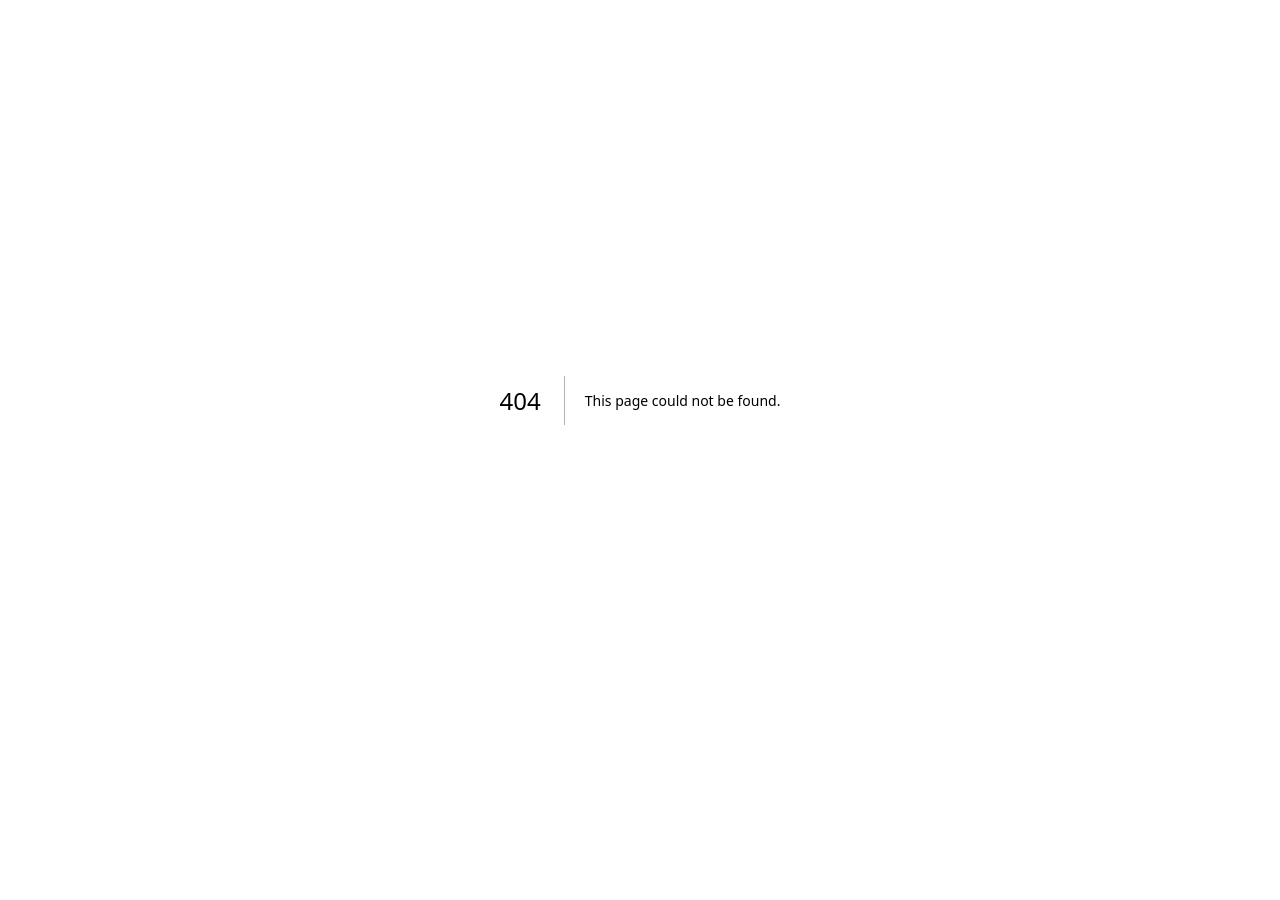
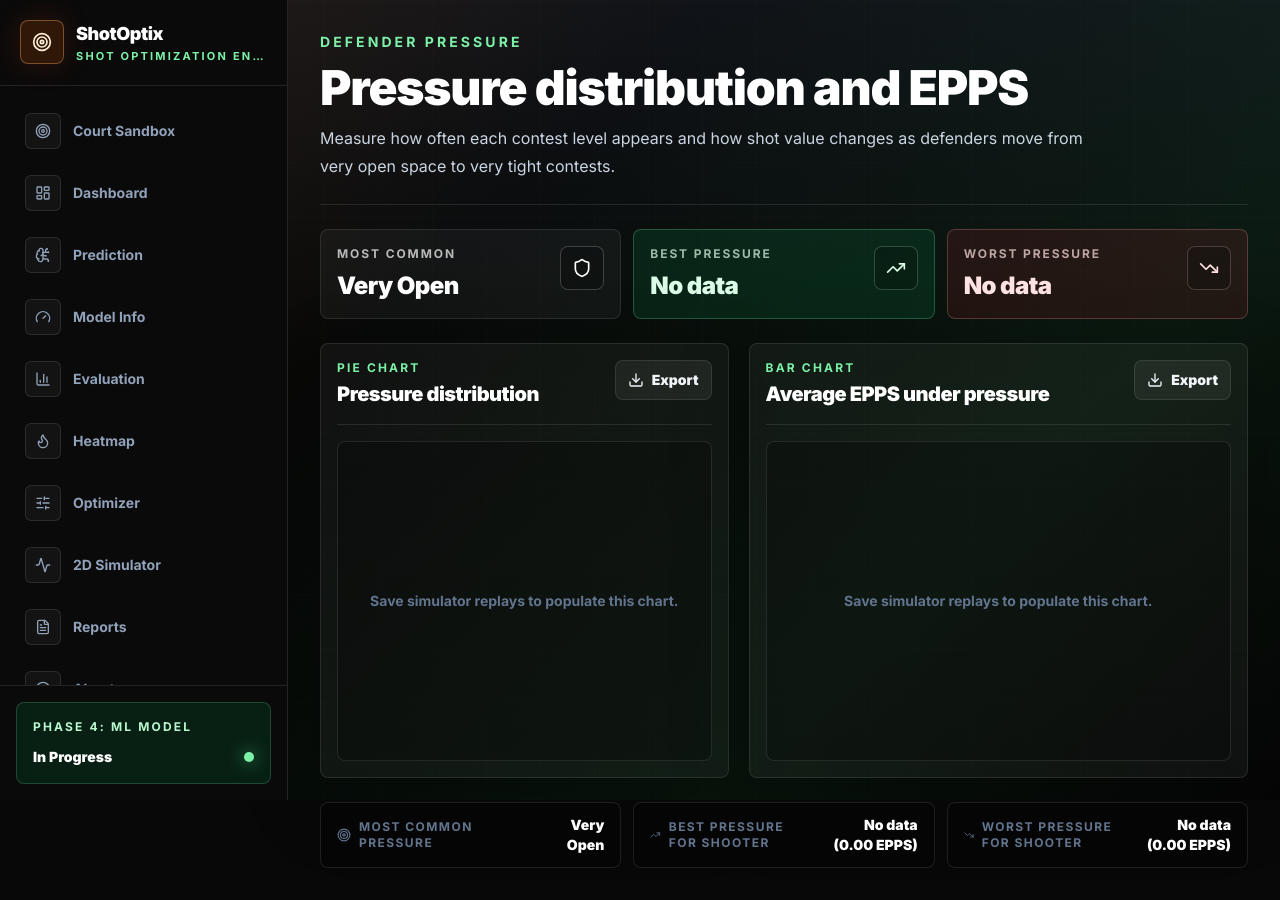
Before and after one commit to Rabin935/shot-optimizing-engine, a Next.js app in the folder frontend/: page /analytics/pressure in a window 1280 px wide. Before the commit this address had no page. Before the commit the page ends 800 px from the top, so only its background shows below. Built offline with nearby package versions, Linux system fonts and the light colour scheme.

Commit message:
feat: add defender pressure analytics

```diff
--- /dev/null
+++ b/frontend/app/analytics/pressure/page.tsx
@@ -0,0 +1,17 @@
+import type { Metadata } from "next";
+import { DefenderPressureAnalytics } from "@/components/analytics/DefenderPressureAnalytics";
+import { AppShell } from "@/components/layout/AppShell";
+
+export const metadata: Metadata = {
+  title: "Pressure Analytics | ShotOptix",
+  description: "ShotOptix defender pressure distribution and EPPS analytics.",
+};
+
+export default function PressureAnalyticsPage() {
+  // Keep route files server-side and isolate chart interactivity in the component.
+  return (
+    <AppShell>
+      <DefenderPressureAnalytics />
+    </AppShell>
+  );
+}
--- /dev/null
+++ b/frontend/components/analytics/DefenderPressureAnalytics.tsx
@@ -0,0 +1,160 @@
+"use client";
+
+import { Shield, Target, TrendingDown, TrendingUp } from "lucide-react";
+import type { ReactNode } from "react";
+import { useMemo } from "react";
+import {
+  Bar,
+  BarChart,
+  CartesianGrid,
+  Cell,
+  Pie,
+  PieChart,
+  Tooltip,
+  XAxis,
+  YAxis,
+} from "recharts";
+import { AnalyticsCard, ChartContainer, ExportChartButton, StatCard } from "@/components/charts";
+import { formatDecimal } from "@/lib/analytics/formatters";
+import {
+  buildPressureAnalytics,
+  getBestPressure,
+  getMostCommonPressure,
+  getWorstPressure,
+  replayHistoryToAnalyticsShots,
+} from "@/lib/analytics/transforms";
+import { useShotStore } from "@/store/useShotStore";
+import type { PressureDatum } from "@/types/charts";
+
+const pressureColors = ["#86efac", "#60a5fa", "#facc15", "#fb923c", "#f87171"];
+
+export function DefenderPressureAnalytics() {
+  const replayHistory = useShotStore((state) => state.replayHistory);
+  const shots = useMemo(
+    () => replayHistoryToAnalyticsShots(replayHistory),
+    [replayHistory],
+  );
+  const pressureRows = useMemo(() => buildPressureAnalytics(shots), [shots]);
+  const mostCommon = getMostCommonPressure(pressureRows);
+  const bestPressure = getBestPressure(pressureRows);
+  const worstPressure = getWorstPressure(pressureRows);
+
+  return (
+    <section className="grid gap-6">
+      <header className="flex flex-col gap-3 border-b border-white/10 pb-6">
+        <p className="text-sm font-bold uppercase tracking-[0.22em] text-green-300">
+          Defender Pressure
+        </p>
+        <h1 className="text-3xl font-black tracking-tight text-white sm:text-5xl">
+          Pressure distribution and EPPS
+        </h1>
+        <p className="max-w-3xl text-base leading-7 text-slate-300">
+          Measure how often each contest level appears and how shot value changes
+          as defenders move from very open space to very tight contests.
+        </p>
+      </header>
+
+      <div className="grid gap-3 md:grid-cols-3">
+        <StatCard icon={<Shield className="size-5" />} label="Most Common" value={mostCommon?.pressure ?? "No data"} />
+        <StatCard icon={<TrendingUp className="size-5" />} label="Best Pressure" value={bestPressure?.pressure ?? "No data"} tone="green" />
+        <StatCard icon={<TrendingDown className="size-5" />} label="Worst Pressure" value={worstPressure?.pressure ?? "No data"} tone="red" />
+      </div>
+
+      <div className="grid gap-5 xl:grid-cols-[0.9fr_1.1fr]">
+        <AnalyticsCard
+          action={<ExportChartButton data={pressureRows} filename="shotoptix-pressure-distribution" />}
+          eyebrow="Pie Chart"
+          title="Pressure distribution"
+        >
+          <ChartContainer empty={!shots.length}>
+            <PieChart>
+              <Pie
+                data={pressureRows}
+                dataKey="count"
+                innerRadius={64}
+                nameKey="pressure"
+                outerRadius={108}
+                paddingAngle={3}
+              >
+                {pressureRows.map((row, index) => (
+                  <Cell key={row.pressure} fill={pressureColors[index]} />
+                ))}
+              </Pie>
+              <Tooltip content={<PressureTooltip />} />
+            </PieChart>
+          </ChartContainer>
+        </AnalyticsCard>
+
+        <AnalyticsCard
+          action={<ExportChartButton data={pressureRows} filename="shotoptix-pressure-epps" />}
+          eyebrow="Bar Chart"
+          title="Average EPPS under pressure"
+        >
+          <ChartContainer empty={!shots.length}>
+            <BarChart data={pressureRows} margin={{ bottom: 12, left: 0, right: 16, top: 16 }}>
+              <CartesianGrid stroke="rgba(255,255,255,0.09)" strokeDasharray="4 4" />
+              <XAxis dataKey="pressure" stroke="#94a3b8" tick={{ fill: "#94a3b8", fontSize: 11, fontWeight: 800 }} tickLine={false} />
+              <YAxis stroke="#94a3b8" tick={{ fill: "#94a3b8", fontSize: 12, fontWeight: 700 }} tickLine={false} />
+              <Tooltip content={<PressureTooltip />} cursor={{ fill: "rgba(255,255,255,0.04)" }} />
+              <Bar dataKey="averageEpps" name="Average EPPS" radius={[6, 6, 0, 0]}>
+                {pressureRows.map((row, index) => (
+                  <Cell key={row.pressure} fill={pressureColors[index]} />
+                ))}
+              </Bar>
+            </BarChart>
+          </ChartContainer>
+        </AnalyticsCard>
+      </div>
+
+      <div className="grid gap-3 md:grid-cols-3">
+        <PressureInsight icon={<Target className="size-4" />} label="Most common pressure" value={mostCommon?.pressure ?? "No pressure samples"} />
+        <PressureInsight icon={<TrendingUp className="size-4" />} label="Best pressure for shooter" value={`${bestPressure?.pressure ?? "No data"} (${formatDecimal(bestPressure?.averageEpps ?? 0)} EPPS)`} />
+        <PressureInsight icon={<TrendingDown className="size-4" />} label="Worst pressure for shooter" value={`${worstPressure?.pressure ?? "No data"} (${formatDecimal(worstPressure?.averageEpps ?? 0)} EPPS)`} />
+      </div>
+    </section>
+  );
+}
+
+function PressureInsight({
+  icon,
+  label,
+  value,
+}: {
+  icon: ReactNode;
+  label: string;
+  value: string;
+}) {
+  return (
+    <div className="flex min-h-16 items-center justify-between gap-3 rounded-lg border border-white/10 bg-black/30 px-4 py-3">
+      <span className="inline-flex items-center gap-2 text-xs font-bold uppercase tracking-[0.12em] text-slate-500">
+        {icon}
+        {label}
+      </span>
+      <span className="text-right text-sm font-black text-white">{value}</span>
+    </div>
+  );
+}
+
+function PressureTooltip({
+  active,
+  payload,
+}: {
+  active?: boolean;
+  payload?: Array<{ payload: PressureDatum }>;
+}) {
+  if (!active || !payload?.length) {
+    return null;
+  }
+
+  const row = payload[0].payload;
+
+  return (
+    <div className="rounded-lg border border-white/10 bg-[#090909]/95 p-3 text-sm shadow-2xl">
+      <p className="font-black text-white">{row.pressure}</p>
+      <div className="mt-2 grid gap-1 text-xs font-bold text-slate-300">
+        <span>Attempts: {row.count}</span>
+        <span>Average EPPS: {formatDecimal(row.averageEpps)}</span>
+      </div>
+    </div>
+  );
+}
```
